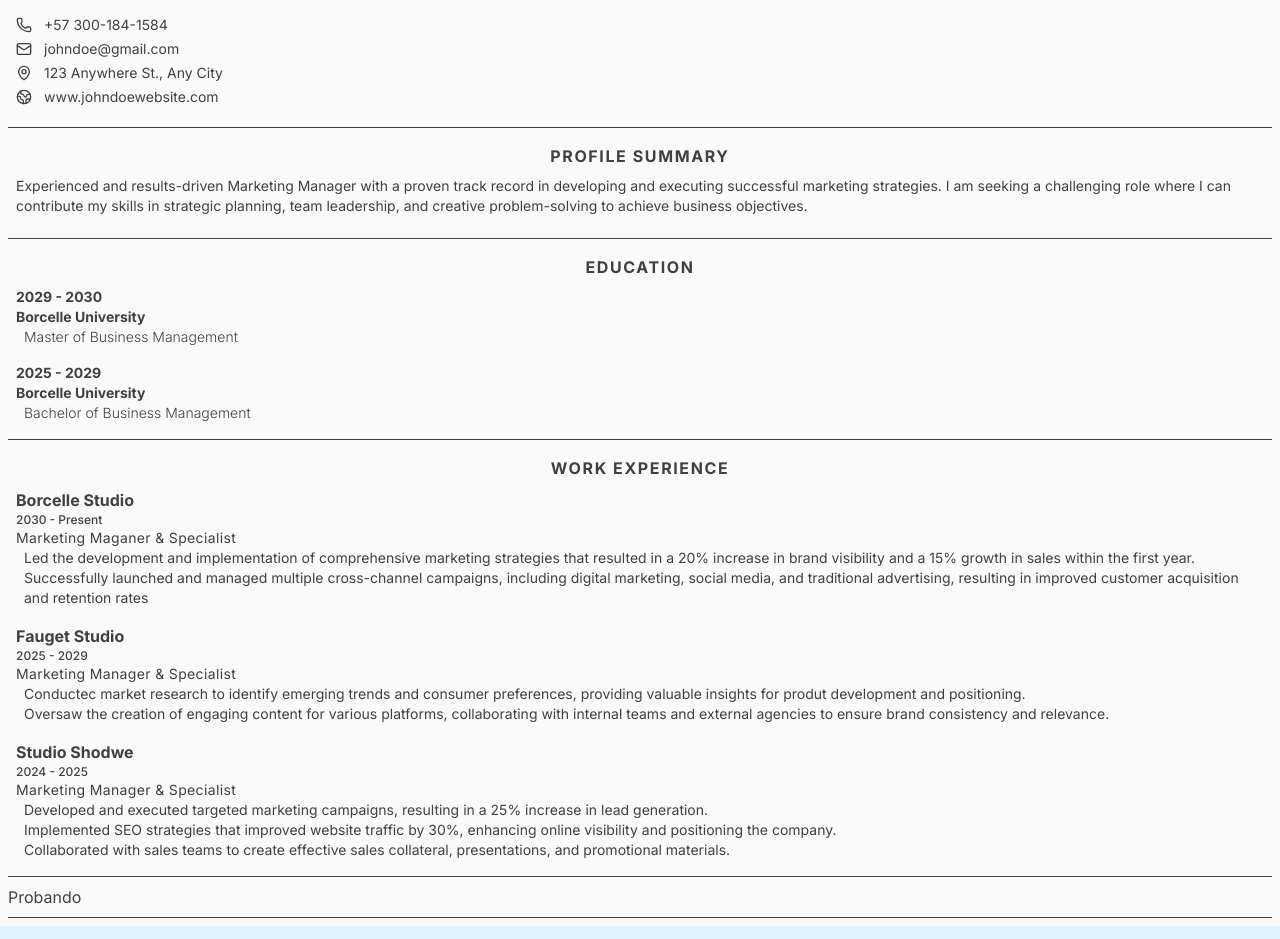
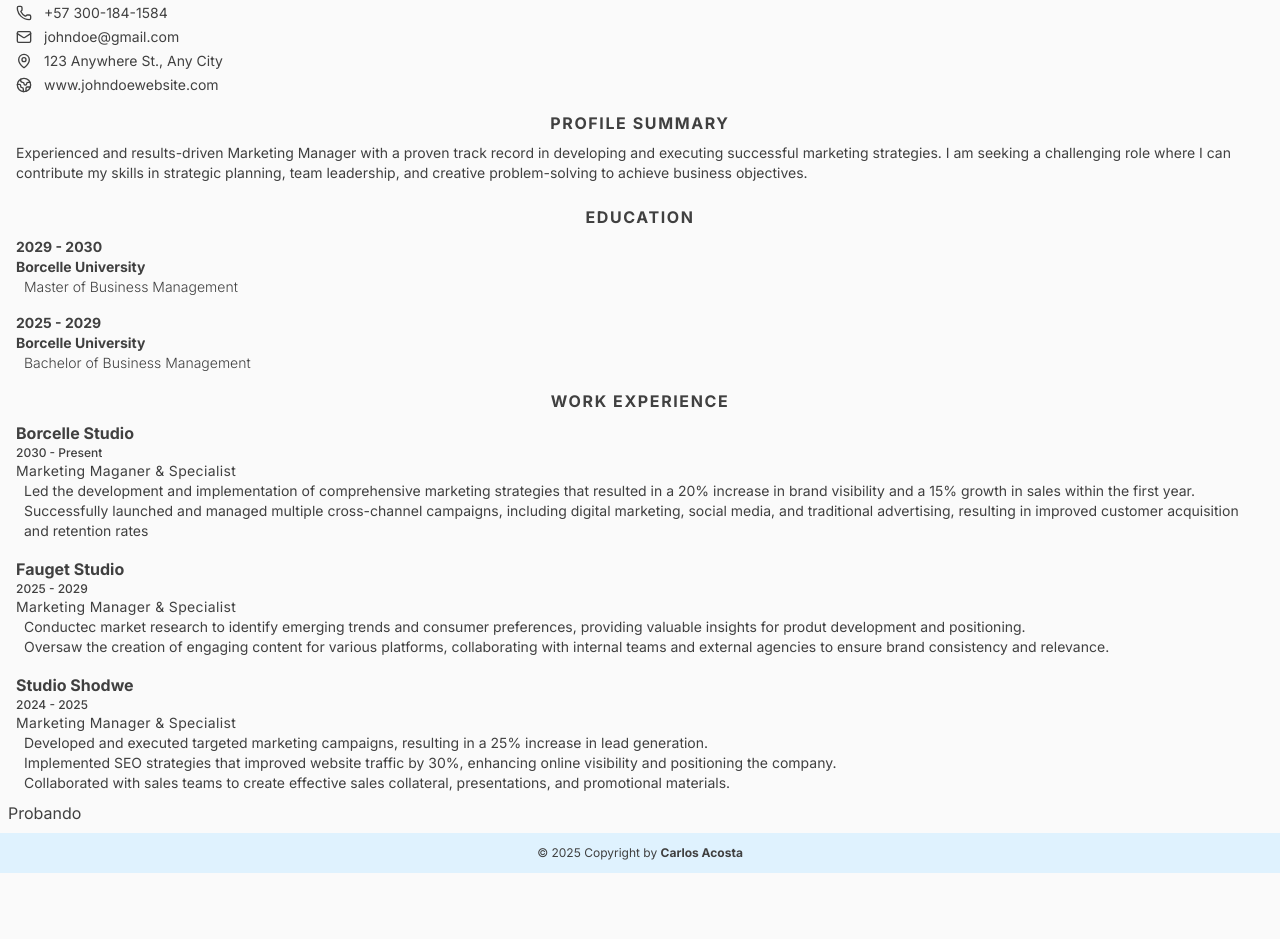
Before and after one commit to Carlosaac23/TOP-cv-application, a React (Vite) app: page / in a window 1280 px wide. Shown: the part 244-1183 px from the top of the page. After the commit the page ends 1117 px from the top, so only its background shows below. Built offline with nearby package versions, Linux system fonts and the light colour scheme.

Commit message:
style: remove all outer divs of each component

```diff
--- a/src/components/Form/Form.jsx
+++ b/src/components/Form/Form.jsx
@@ -9,21 +9,11 @@ export default function Form() {
   return (
     <main className='m-2 border-t-2'>
       <Name />
-      <div className='border-b py-3'>
-        <Contact />
-      </div>
-      <div className='border-b py-2'>
-        <Summary />
-      </div>
-      <div className='border-b py-2'>
-        <Education />
-      </div>
-      <div className='border-b py-2'>
-        <Experience />
-      </div>
-      <div className='border-b py-2'>
-        <Skills />
-      </div>
+      <Contact />
+      <Summary />
+      <Education />
+      <Experience />
+      <Skills />
     </main>
   );
 }
```
